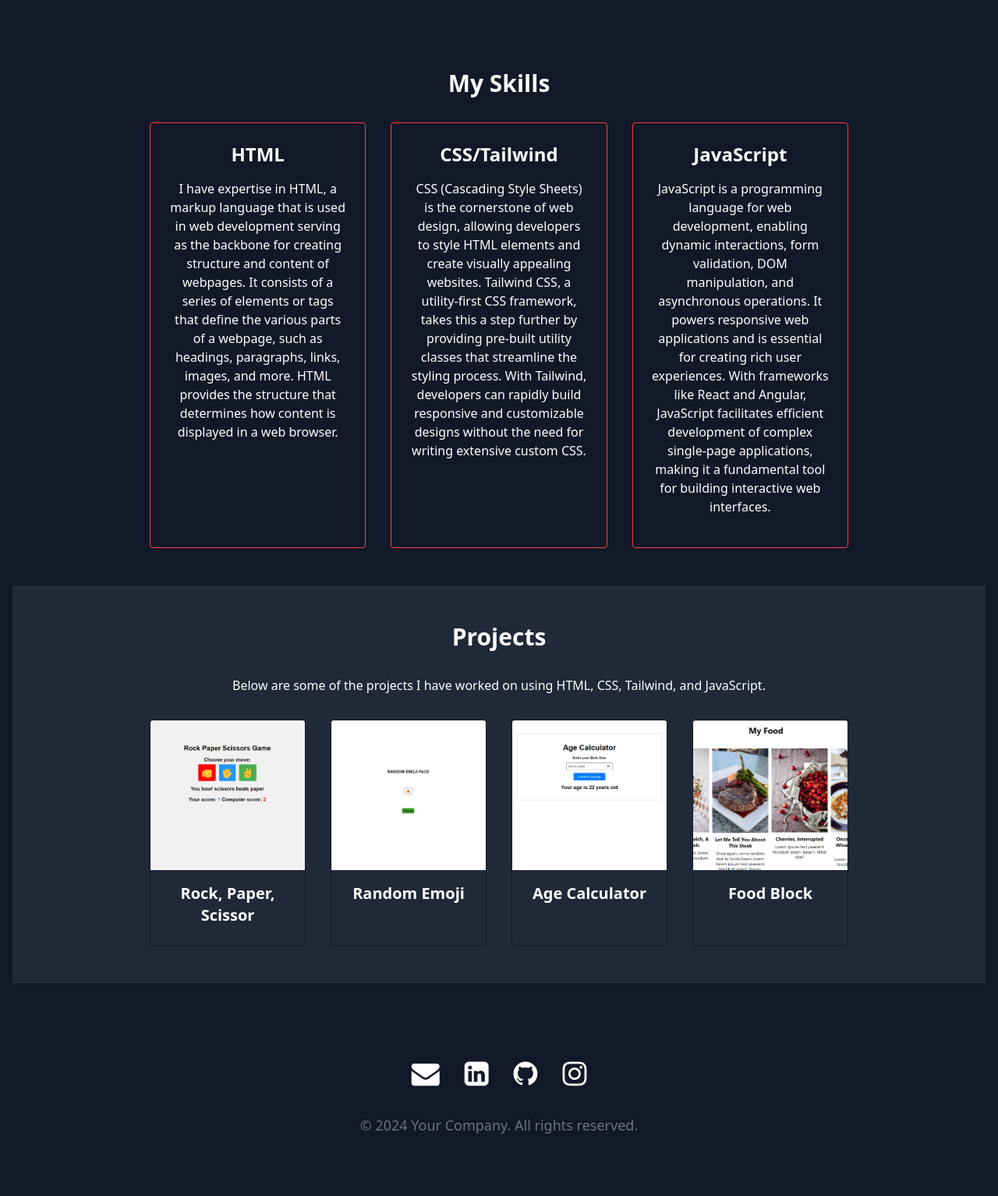
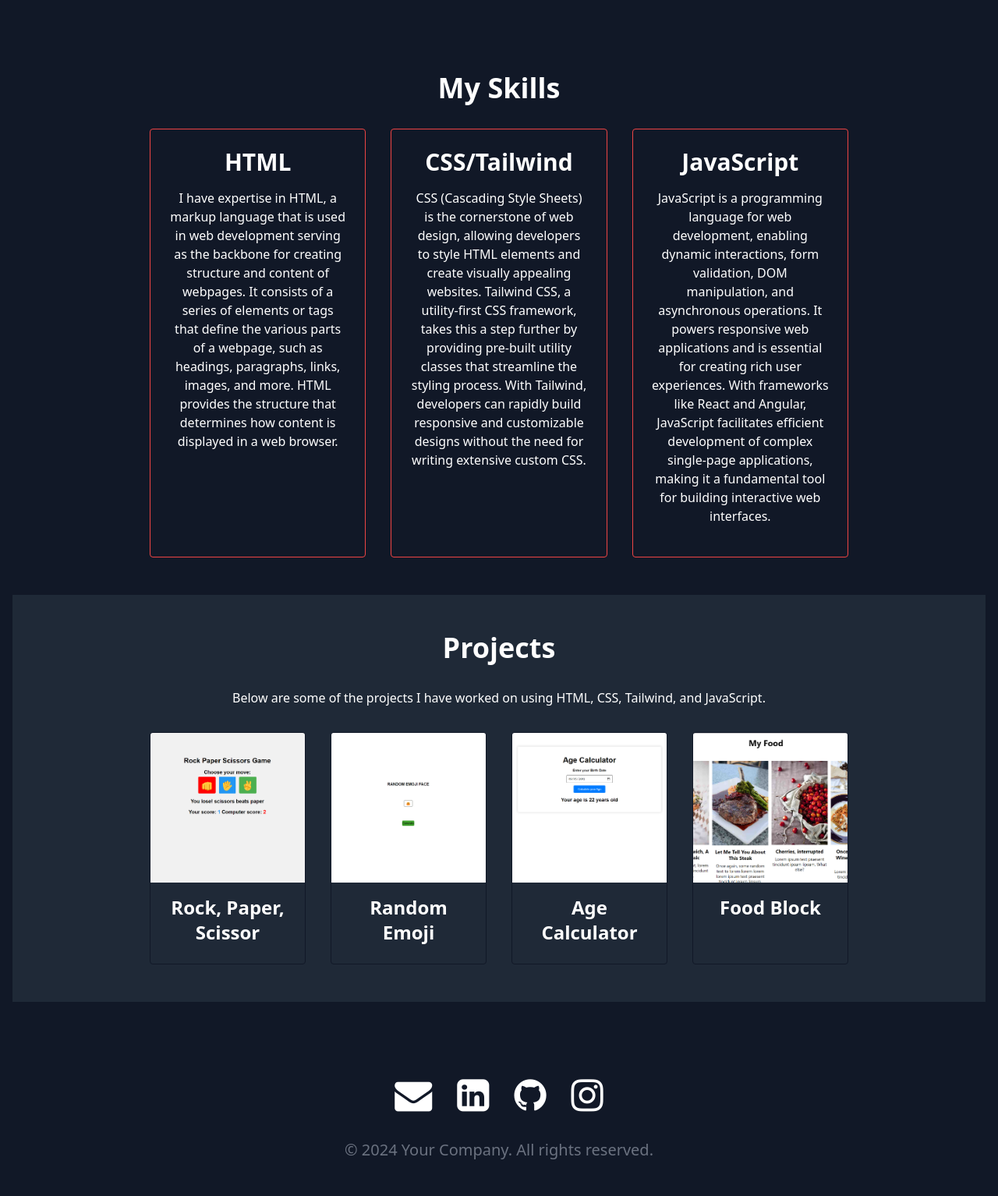
Before and after one commit to DevRamona/portfolio, a website: page index.html in a window 1280 px wide. Shown: the part 1229-2763 px from the top of the page at 78% size. Before the commit the page ends 2734 px from the top, so only its background shows below. Drawn offline with nearby package versions, Linux system fonts and the light colour scheme.

```diff
--- a/index.html
+++ b/index.html
@@ -64,8 +64,8 @@
             <div class="relative">
                 <img src="./images/WhatsApp Image 2024-02-14 at 9.20.05 PM.jpeg" alt="avatar" class="w-40 h-40 rounded-full filter grayscale-30 hover:filter-none transition duration-500 ease-in-out" />
             </div>
-            <h1 class="text-4xl font-bold text-center animate-fadeInUp">Ramona Ingabire</h1>
-            <p class="text-lg text-center animate-fadeInUp">A Frontend Developer</p>
+            <h1 class="text-4xl md:text-5xl lg:text-6xl font-bold text-center animate-fadeInUp">Ramona Ingabire</h1>
+            <p class="text-lg md:text-xl lg:text-2xl text-center animate-fadeInUp">A Frontend Developer</p>
         </div>
     </header>
 
@@ -76,7 +76,7 @@
             <article class="mx-auto max-w-4xl text-center md:flex md:items-center md:justify-center md:text-left">
                 <img src="./images/WhatsApp Image 2024-02-14 at 9.20.05 PM.jpeg" alt="avatar" class="w-48 h-48 object-cover mx-auto mb-8 md:mb-0 md:mr-8" />
                 <div>
-                    <h2 class="text-3xl font-bold mb-4 animate-fadeInUp">About Me</h2>
+                    <h2 class="text-3xl md:text-4xl font-bold mb-4 animate-fadeInUp">About Me</h2>
                     <p class="mb-8 animate-fadeInUp">
                         In high school, my involvement in the Tech and Robotics club sparked my passion for technology, fueling a commitment to pursue it in university. Currently enrolled in a frontend web development bootcamp by She Can Code, I'm refining my coding skills and building a foundation for creating user-friendly web applications.
                     </p>
@@ -97,22 +97,22 @@
         <!-- Services Section -->
         <section id="services" class="py-8 md:py-12">
             <article class="mx-auto max-w-4xl text-center">
-                <h2 class="text-3xl font-bold mb-8 animate-fadeInUp">My Skills</h2>
+                <h2 class="text-3xl md:text-4xl font-bold mb-8 animate-fadeInUp">My Skills</h2>
                 <div class="grid grid-cols-1 md:grid-cols-3 gap-8 animate-fadeInUp">
                     <div class="border border-red-500 rounded p-6">
-                        <h3 class="text-2xl font-bold mb-4">HTML</h3>
+                        <h3 class="text-2xl md:text-3xl font-bold mb-4">HTML</h3>
                         <p class="mb-4">
                             I have expertise in HTML, a markup language that is used in web development serving as the backbone for creating structure and content of webpages. It consists of a series of elements or tags that define the various parts of a webpage, such as headings, paragraphs, links, images, and more. HTML provides the structure that determines how content is displayed in a web browser.
                         </p>
                     </div>
                     <div class="border border-red-500 rounded p-6">
-                        <h3 class="text-2xl font-bold mb-4">CSS/Tailwind</h3>
+                        <h3 class="text-2xl md:text-3xl font-bold mb-4">CSS/Tailwind</h3>
                         <p class="mb-4">
                             CSS (Cascading Style Sheets) is the cornerstone of web design, allowing developers to style HTML elements and create visually appealing websites. Tailwind CSS, a utility-first CSS framework, takes this a step further by providing pre-built utility classes that streamline the styling process. With Tailwind, developers can rapidly build responsive and customizable designs without the need for writing extensive custom CSS.
                         </p>
                     </div>
                     <div class="border border-red-500 rounded p-6">
-                        <h3 class="text-2xl font-bold mb-4">JavaScript</h3>
+                        <h3 class="text-2xl md:text-3xl font-bold mb-4">JavaScript</h3>
                         <p class="mb-4">
                             JavaScript is a programming language for web development, enabling dynamic interactions, form validation, DOM manipulation, and asynchronous operations. It powers responsive web applications and is essential for creating rich user experiences. With frameworks like React and Angular, JavaScript facilitates efficient development of complex single-page applications, making it a fundamental tool for building interactive web interfaces.
                         </p>
@@ -124,7 +124,7 @@
         <!-- Portfolio Section -->
         <section id="portfolio" class="py-8 md:py-12 bg-gray-800">
             <article class="mx-auto max-w-4xl text-center">
-                <h2 class="text-3xl font-bold mb-8 animate-fadeInUp">Projects</h2>
+                <h2 class="text-3xl md:text-4xl font-bold mb-8 animate-fadeInUp">Projects</h2>
                 <p class="mb-8 animate-fadeInUp">
                     Below are some of the projects I have worked on using HTML, CSS, Tailwind, and JavaScript.
                 </p>
@@ -134,28 +134,28 @@
                     <div class="border border-gray-900 rounded overflow-hidden">
                         <img src="./images/random (5).png" alt="Rock, Paper, Scissor" class="w-full h-48 object-cover">
                         <div class="p-4">
-                            <h3 class="text-xl font-bold mb-2">Rock, Paper, Scissor</h3>
+                            <h3 class="text-xl md:text-2xl font-bold mb-2">Rock, Paper, Scissor</h3>
                         </div>
                     </div>
                     <!-- Project 2 -->
                     <div class="border border-gray-900 rounded overflow-hidden">
                         <img src="./images/random (1).png" alt="Project 2" class="w-full h-48 object-cover">
                         <div class="p-4">
-                            <h3 class="text-xl font-bold mb-2">Random Emoji</h3>
+                            <h3 class="text-xl md:text-2xl font-bold mb-2">Random Emoji</h3>
                         </div>
                     </div>
                     <!-- Project 3 -->
                     <div class="border border-gray-900 rounded overflow-hidden">
                         <img src="./images/random (3).png" alt="Project 3" class="w-full h-48 object-cover">
                         <div class="p-4">
-                            <h3 class="text-xl font-bold mb-2">Age Calculator</h3>
+                            <h3 class="text-xl md:text-2xl font-bold mb-2">Age Calculator</h3>
                         </div>
                     </div>
                     <!-- Project 4 -->
                     <div class="border border-gray-900 rounded overflow-hidden">
                         <img src="./images/random (4).png" alt="Project 4" class="w-full h-48 object-cover">
                         <div class="p-4">
-                            <h3 class="text-xl font-bold mb-2">Food Block</h3>
+                            <h3 class="text-xl md:text-2xl font-bold mb-2">Food Block</h3>
                         </div>
                     </div>
                 </div>
@@ -166,12 +166,12 @@
     <!-- Footer -->
     <footer id="contact" class="py-8 md:py-12 bg-gray-900">
         <div class="flex justify-center mb-8">
-            <a href="mailto:ingabireeramona@gmail.com" class="fa fa-envelope text-4xl text-white mx-4 hover:text-red-500"></a>
-            <a href="https://www.linkedin.com/in/ramona-ingabire-055757193/" class="fa fa-linkedin-square text-4xl text-white mx-4 hover:text-red-500"></a>
-            <a href="https://github.com/DevRamona" class="fa fa-github text-4xl text-white mx-4 hover:text-red-500"></a>
-            <a href="https://www.instagram.com/djasou_shop/" class="fa fa-instagram text-4xl text-white mx-4 hover:text-red-500"></a>
+            <a href="mailto:ingabireeramona@gmail.com" class="fa fa-envelope text-4xl md:text-5xl text-white mx-4 hover:text-red-500"></a>
+            <a href="https://www.linkedin.com/in/ramona-ingabire-055757193/" class="fa fa-linkedin-square text-4xl md:text-5xl text-white mx-4 hover:text-red-500"></a>
+            <a href="https://github.com/DevRamona" class="fa fa-github text-4xl md:text-5xl text-white mx-4 hover:text-red-500"></a>
+            <a href="https://www.instagram.com/djasou_shop/" class="fa fa-instagram text-4xl md:text-5xl text-white mx-4 hover:text-red-500"></a>
         </div>
-        <p class="text-center text-lg text-gray-500">© 2024 Your Company. All rights reserved.</p>
+        <p class="text-center text-lg md:text-xl text-gray-500">© 2024 Your Company. All rights reserved.</p>
     </footer>
     <script src="./index.js"></script>
 </body>
--- a/index.js
+++ b/index.js
@@ -121,6 +121,16 @@
         // new Technologies(technologies); // Commented out for simplicity, assuming this is defined elsewhere
     }
 }
+// JavaScript to toggle mobile menu
+document.getElementById("menu-toggle").addEventListener("click", function() {
+    var mobileMenu = document.getElementById("mobile-menu");
+    if (mobileMenu.classList.contains("hidden")) {
+        mobileMenu.classList.remove("hidden");
+    } else {
+        mobileMenu.classList.add("hidden");
+    }
+});
+
 
 function getConditional(element) {
     const main = document.querySelector('main');
```
